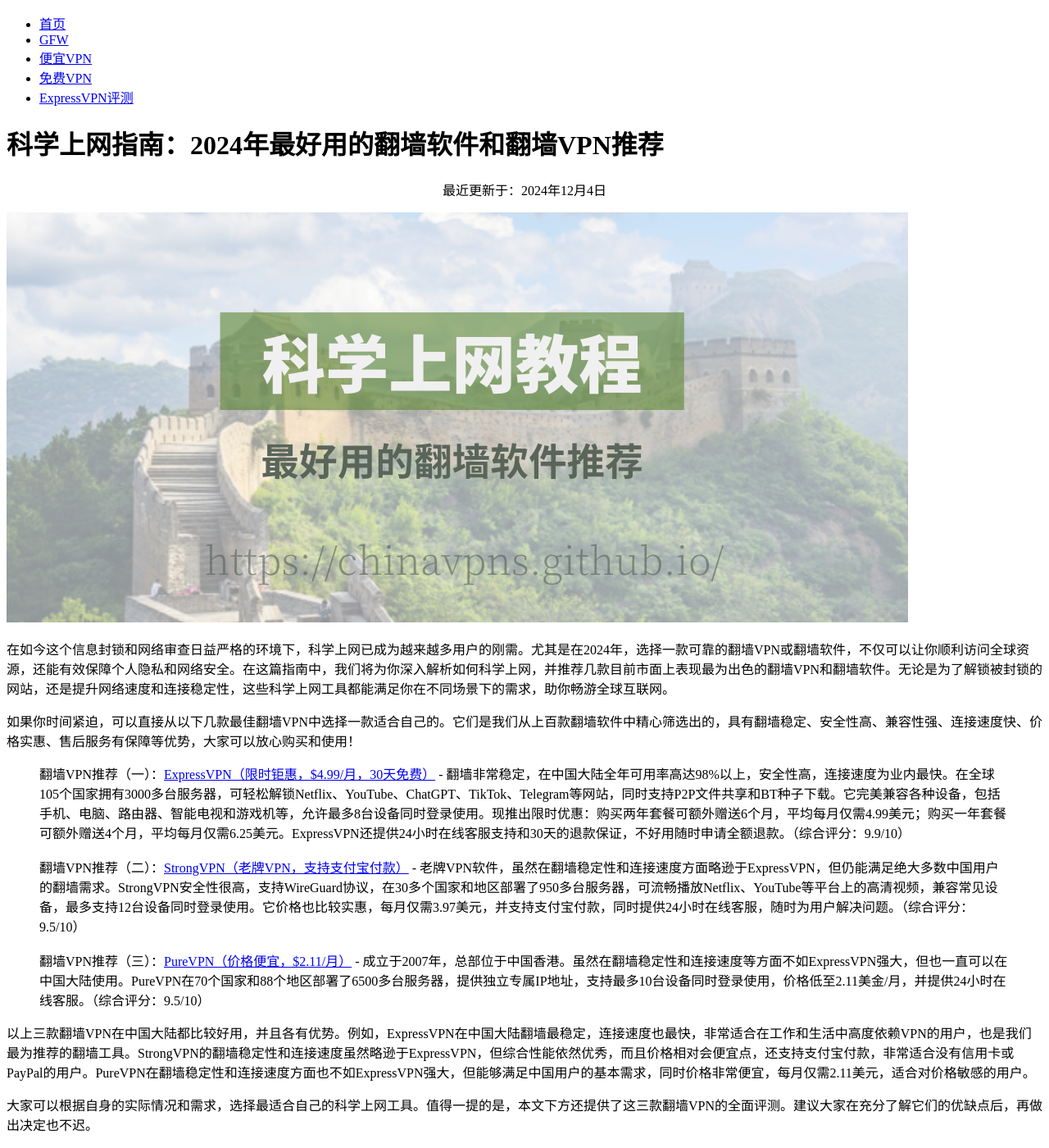
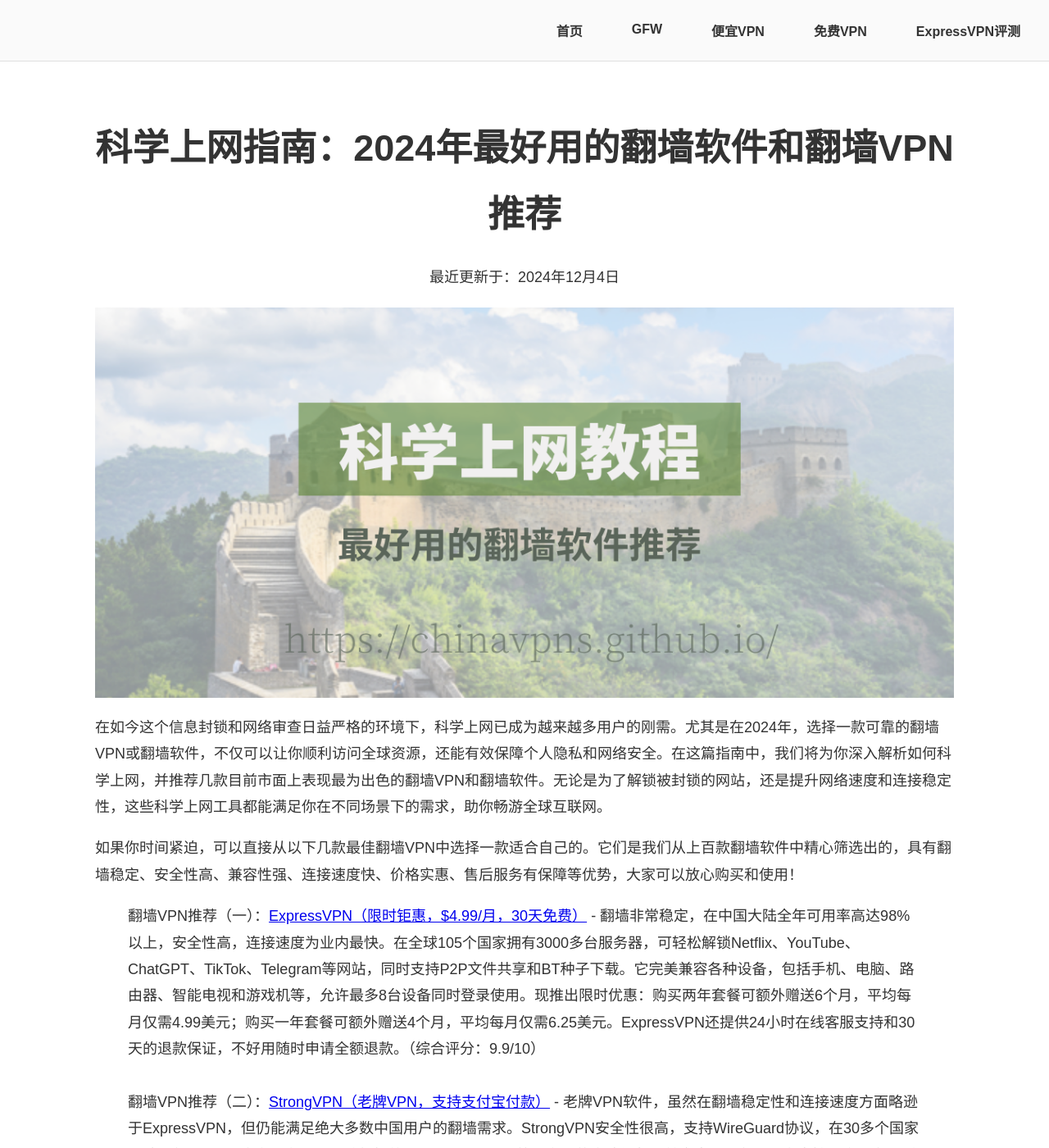
Before and after one commit to chinavpns/chinavpns.github.io, a Jekyll site: the page built from index.md, in a window 1280 px wide and 1400 px high. Shown: the whole window at 82% size. Built offline with Jekyll 4.4.1, drawn with Linux system fonts in a browser that asks for light colours.

Commit message:
Update styles.css

```diff
--- a/assets/css/styles.css
+++ b/assets/css/styles.css
@@ -1,37 +1,80 @@
+/* 通用样式 */
 body {
-    font-family Arial, sans-serif;
-    margin 0;
-    padding 0;
-    background-color #f4f4f9;
-    color #333;
+    font-family: Arial, sans-serif;
+    font-size: 18px;
+    margin: 0;
+    padding: 0;
+    background-color: #ffffff; /* 页面背景颜色 */
+    color: #333;
 }
 
-header nav ul {
-    list-style-type none;
-    display flex;
-    background-color #007bff;
-    padding 10px;
-    margin 0;
+/* 导航栏样式 */
+header nav {
+    background-color: #fafafa; /* 导航条颜色为浅白色 */
+    padding: 25px 0; /* 增加导航条高度 */
+    border-bottom: 1px solid #e0e0e0; /* 添加底部分隔线 */
+    position: fixed; /* 悬浮效果 */
+    top: 0;
+    left: 0;
+    width: 100%;
+    z-index: 1000; /* 保证导航条悬浮在其他内容之上 */
 }
 
-header nav ul li {
-    margin-right 20px;
+header nav ul.nav {
+    list-style: none;
+    margin: 0;
+    padding: 0;
+    display: flex;
+    justify-content: flex-end; /* 导航栏靠右 */
+    gap: 30px;
+    margin-right: 20px; /* 增加右侧间距 */
 }
 
-header nav ul li a {
-    text-decoration none;
-    color white;
+header nav ul.nav li a {
+    text-decoration: none;
+    color: #333; /* 导航条文字颜色 */
+    font-weight: bold;
+    font-size: 16px;
+    padding: 10px 15px;
+    transition: background-color 0.3s ease-in-out;
 }
 
-main {
-    padding 20px;
+header nav ul.nav li a:hover {
+    background-color: rgba(0, 0, 0, 0.05); /* 悬停时的浅灰背景色 */
 }
 
+/* 正文部分 */
+main {
+    max-width: 1048px; /* 调整正文宽度为1048px */
+    margin: 90px auto 30px; /* 调整顶部间距，避免被悬浮导航条遮挡 */
+    padding: 20px;
+    background-color: #ffffff; /* 正文背景为白色 */
+    line-height: 1.8;
+}
+
+/* 图片样式 */
+img {
+    max-width: 100%; /* 图片自适应宽度 */
+    height: auto;
+    display: block;
+    margin: 20px auto;
+}
+
+/* 标题样式 */
+h1 {
+    text-align: center; /* H1标题居中 */
+    font-size: 2.5em;
+    margin-bottom: 20px;
+}
+
+h2, h3 {
+    text-align: left; /* 保持H2、H3标题左对齐 */
+}
+
+/* 页脚样式 */
 footer {
-    text-align center;
-    margin-top 20px;
-    font-size 14px;
-    background-color #333;
-    color white;
-    padding 10px 0;
+    text-align: center; /* 页脚文字居中 */
+    margin-top: 20px;
+    font-size: 14px;
+    color: #666;
 }
```
